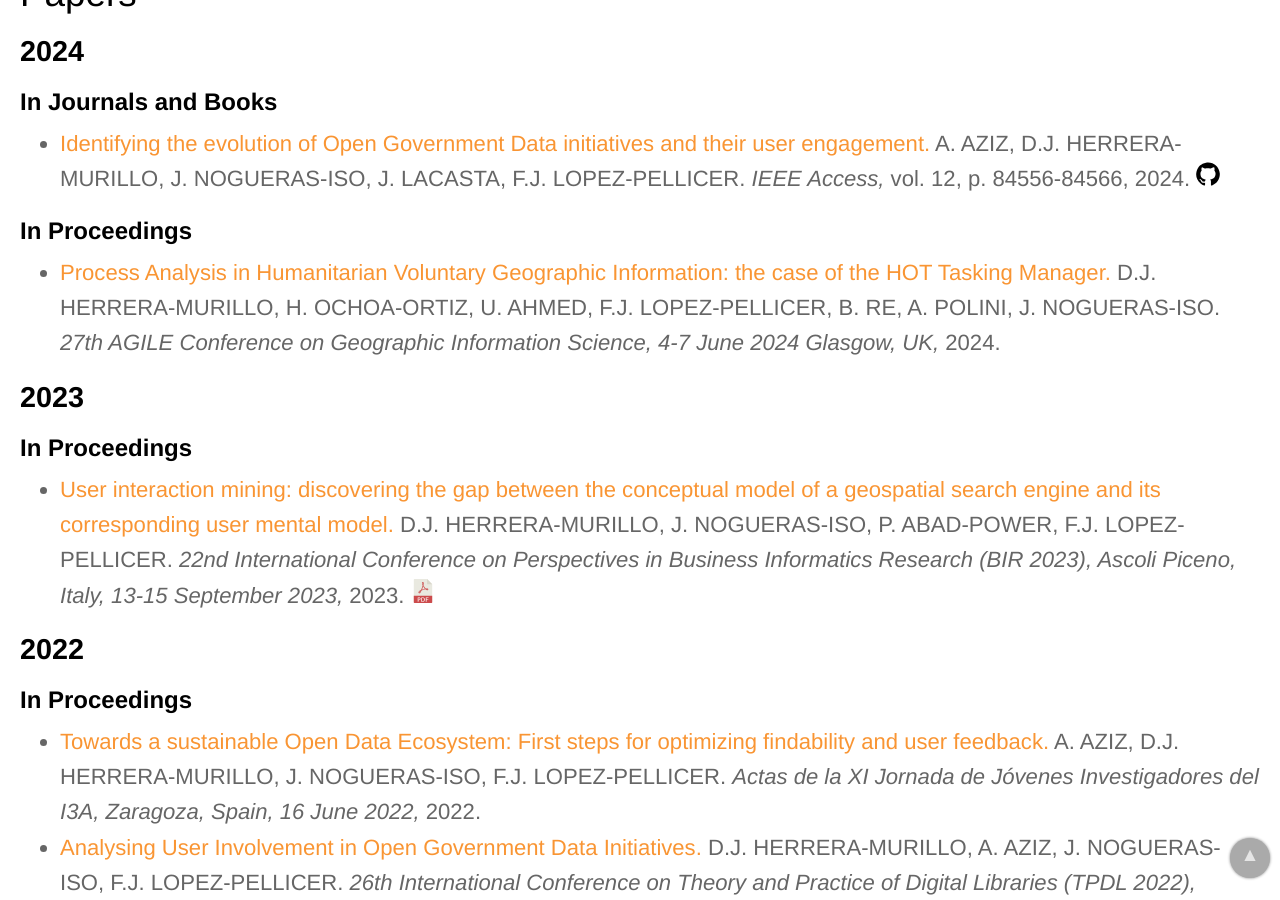
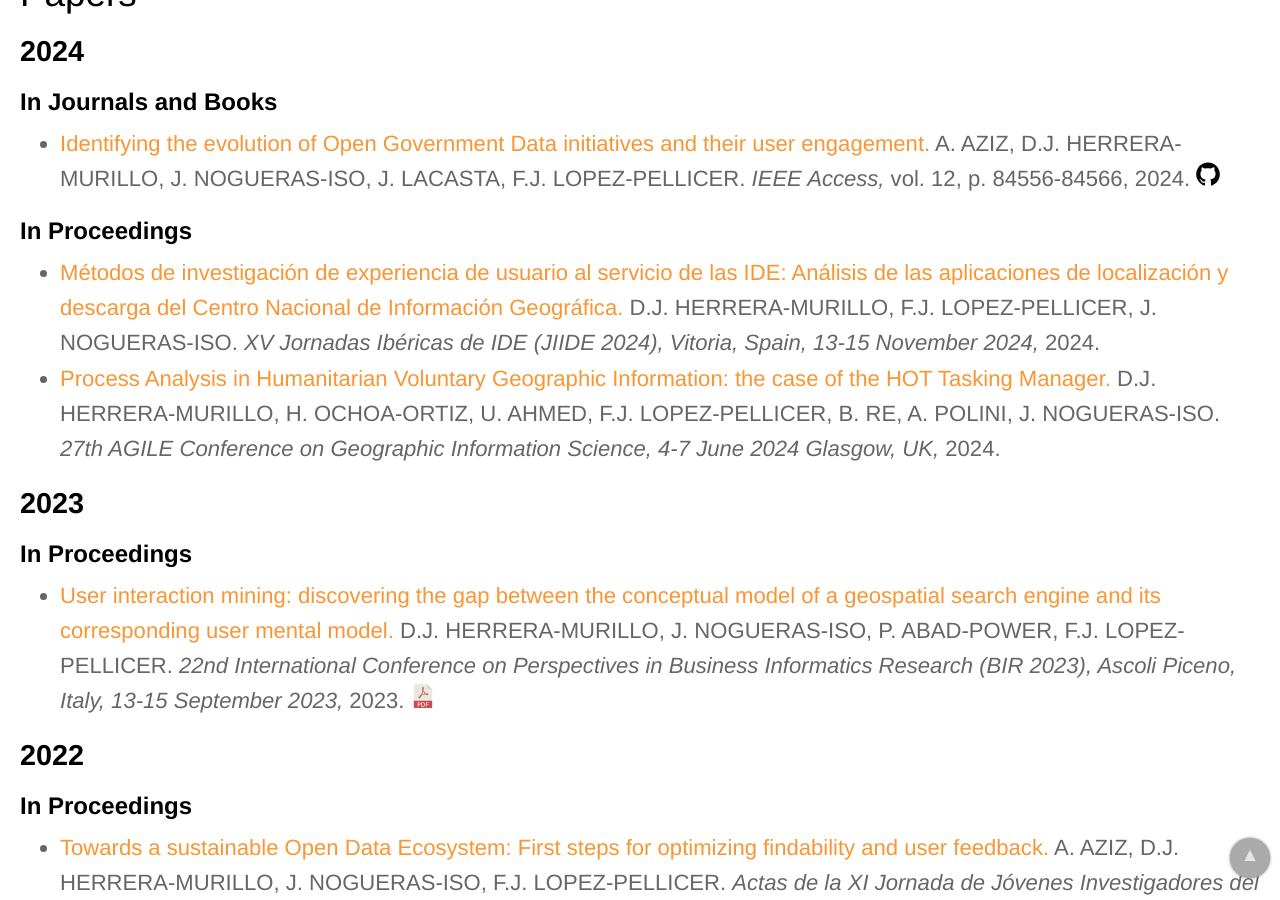
Before and after one commit to IAAA-Lab/IAAA-Lab.github.io, a Jekyll site: the page built from _staff/dherrera.md, in a window 1280 px wide and 900 px high, scrolled down 802 px. Built offline with Jekyll 4.4.1, drawn with Linux system fonts in a browser that asks for light colours.

Commit message:
Add JIIDE contribution

```diff
--- a/_data/papers.yml
+++ b/_data/papers.yml
@@ -65,6 +65,11 @@
   url: https://doi.org/10.5194/agile-giss-5-40-2024
   doi: 10.5194/agile-giss-5-40-2024
 # -------------------
+- title: "Métodos de investigación de experiencia de usuario al servicio de las IDE: Análisis de las aplicaciones de localización y descarga del Centro Nacional de Información Geográfica"
+  authors: D.J. HERRERA-MURILLO, F.J. LOPEZ-PELLICER, J. NOGUERAS-ISO
+  publication_conference: "XV Jornadas Ibéricas de IDE (JIIDE 2024), Vitoria, Spain, 13-15 November 2024"
+  year: 2024
+  url: https://www.idee.es/resources/presentaciones/JIIDE24-IIIgeoEuskadi/Resumenes/57.pdf
 - title: "Estudio de las capacidades geográficas de los LLMs: Integración de GPT 3.5 en la interfaz de voz de un visor de mapas"
   authors: R. LÓPEZ-FRANCO, S. MARTIN-SEGURA, F.J. ZARAZAGA-SORIA
   publication_conference: "XX Conferencia de la Asociación Española para la Inteligencia Artificial, CAEPIA 2024, 19-21 June 2024 A Coruña, ES"
```
